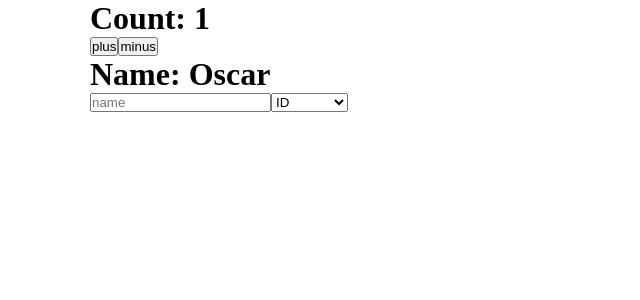
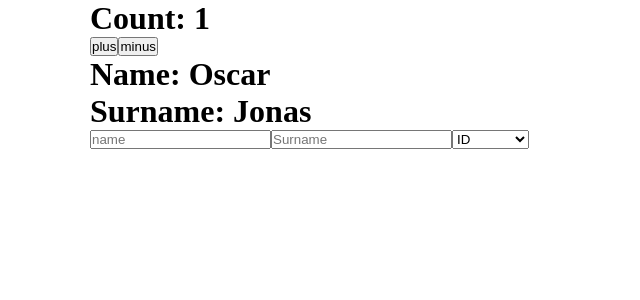
Before and after one commit to oscar02122001/React_app, a React (Create React App) app: page / in a window 1280 px wide. Shown: the top 300 px of the page, without its empty margins (0-640 px from the left). Built offline with nearby package versions, Linux system fonts and the light colour scheme.

Commit message:
function call , multi state changes

```diff
--- a/src/components/lesson-3/state.jsx
+++ b/src/components/lesson-3/state.jsx
@@ -10,6 +10,7 @@ class State extends React.Component {
   state = {
     count: 1,
     name: "Oscar",
+    surname: "Jonas",
   };
   render() {
     // let count = 1;
@@ -20,17 +21,35 @@ class State extends React.Component {
     let minus = () => {
       this.setState({ count: --this.state.count });
     };
-    let getInput = (e) => {
-      console.log(e.target.value);
-      this.setState({ name: e.target.value });
+    let getInput = ({ target: { value, name } }) => {
+      // console.log(e.target.value);
+      console.log(name);
+      this.setState({ [name]: value });
     };
+    // let getInput2 = ({ target: { value, name } }) => {
+    //   // console.log(e.target.value);
+    //   console.log(name);
+    //   this.setState({ surname: value });
+    // };
     return (
       <div>
         <h1>Count: {this.state.count} </h1>
         <button onClick={plus}>plus</button>
         <button onClick={minus}>minus</button>
         <h1>Name: {this.state.name}</h1>
-        <input name="name" onChange={getInput} type="text" placeholder="name" />
+        <h1>Surname: {this.state.surname}</h1>
+        <input
+          name="name"
+          onChange={(e) => getInput(e, "React")}
+          type="text"
+          placeholder="name"
+        />
+        <input
+          name="surname"
+          onChange={(e) => getInput(e)}
+          type="text"
+          placeholder="Surname"
+        />
         <select onChange={getInput} name="select">
           <option value="id">ID</option>
           <option value="name">Name</option>
--- a/src/components/lesson-4/data.js
+++ b/src/components/lesson-4/data.js
@@ -25,3 +25,14 @@ let data = [{
 ];
 
 export default data
+
+
+
+let func = (prop) => {
+    console.log(prop);
+}
+
+let arrow = () => {
+    func('JavaScript')
+};
+// arrow()
```
